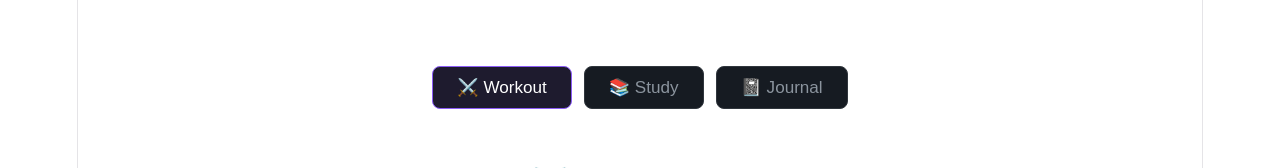
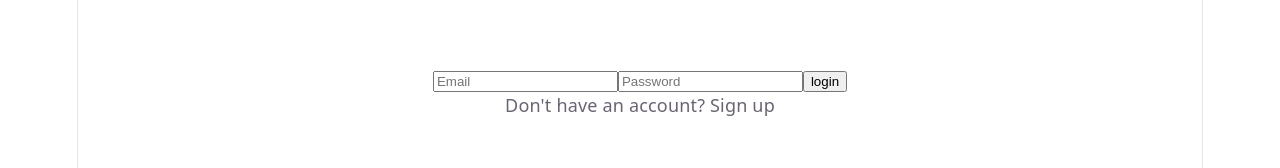
Before and after one commit to Akanha17/daily-stack, a React (Vite) app: page / in a window 1280 px wide. Shown: the top 168 px of the page. Built offline with nearby package versions, Linux system fonts and the light colour scheme; no server answers; the database is empty.

Commit message:
initial login and signup setup

```diff
--- a/src/App.tsx
+++ b/src/App.tsx
@@ -3,10 +3,21 @@ import WorkLog from './components/Worklog/WorkLog.jsx';
 import StudyLog from './components/studylog/StudyLog.jsx';
 import './App.css';
 import Journal from './components/journal/Journal.js';
+import Auth from './components/authentication/Auth.js';
+import { signOut } from 'firebase/auth';
+import { auth } from './firebase.js';
 
 function App(){
   const [activeTab, setActiveTab] = useState('workout');
+  const [user, setUser] = useState(null);
 
+  if(!user){
+    return (<Auth setUser={setUser}/>)
+  }
+  async function handleLogout() {
+    await signOut(auth);
+    setUser(null);
+  }
   return (
     <div>
       <h1>Daily Stack</h1>
@@ -18,6 +29,7 @@ function App(){
       {activeTab === 'workout' && <WorkLog />}
       {activeTab === 'study' && <StudyLog />}
       {activeTab === 'journal' && <Journal />}
+      <button onClick={handleLogout}>Logout</button>
     </div>
   )
 }
--- /dev/null
+++ b/src/components/authentication/Auth.tsx
@@ -0,0 +1,58 @@
+import { useState } from "react";
+import { auth } from '../../firebase';
+import { createUserWithEmailAndPassword, signInWithEmailAndPassword } from "firebase/auth";
+import './auth.css';
+
+function Auth({setUser}){
+    const [email, setEmail] = useState('');
+    const [password, setPassword] = useState('');
+    const [mode, setMode] = useState('login'); // 'login' or 'signup'
+
+    async function signUp(){
+        try {
+            await createUserWithEmailAndPassword(auth, email, password);
+            alert('User created successfully');
+        }catch(error){
+            alert('Error creating user: ' + error.message);
+        }
+    }
+    async function login(){
+        try {
+            const result = await signInWithEmailAndPassword(auth, email, password);
+            setUser(result.user);
+            alert('Logged in successfully');
+        }catch(error){
+            alert('Error logging in: ' + error.message);
+        }
+    }
+    function submit(event){
+        event.preventDefault();
+        if(!email || !password){
+            alert('Please enter email and password');
+            return;
+        }
+        if(mode === 'signup'){
+            signUp();
+        } else {
+            login();
+        }
+    }
+
+    return (
+        <div>
+            <h1>Authentication</h1>
+            <form onSubmit={ submit }>
+                <input type="email" placeholder="Email" value={email} onChange={(e) => setEmail(e.target.value)} />
+                <input type="password" placeholder="Password" value={password} onChange={(e) => setPassword(e.target.value)} />
+                <button type="submit"> {mode === 'signup' ? 'Sign Up' : 'login'} </button>
+            </form>
+            {
+                mode === 'signup'
+                ? <span>Already have an account? <span className='link' onClick={() => setMode('login')}>Login</span></span>
+                : <span>Don't have an account? <span className='link' onClick={() => setMode('signup')}>Sign up</span></span>
+            }
+        </div>
+    );
+}
+
+export default Auth;
--- a/src/firebase.js
+++ b/src/firebase.js
@@ -1,6 +1,7 @@
 // Import the functions you need from the SDKs you need
 import { initializeApp } from "firebase/app";
 import { getFirestore } from "firebase/firestore";
+import { getAuth } from "firebase/auth";
 // TODO: Add SDKs for Firebase products that you want to use
 // https://firebase.google.com/docs/web/setup#available-libraries
 
@@ -17,3 +18,4 @@ const firebaseConfig = {
 // Initialize Firebase
 const app = initializeApp(firebaseConfig);
 export const db = getFirestore(app);
+export const auth = getAuth(app)
```
Also changed, not shown: src/components/authentication/auth.css (added).
